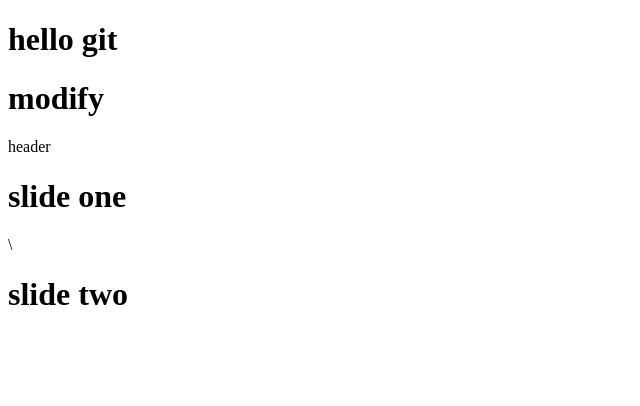
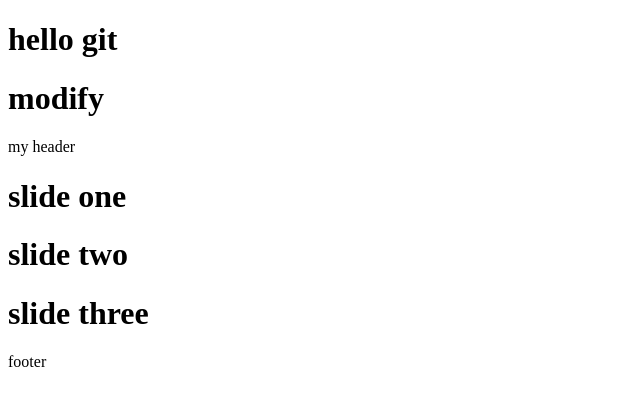
Before and after one commit to reza-m-t/git, a plain HTML site: page index.html in a window 1280 px wide. Shown: the whole page, without its empty margins (0-640 px from the left). Drawn offline with Linux system fonts and the light colour scheme.

Commit message:
footer added

```diff
--- a/index.html
+++ b/index.html
@@ -9,10 +9,12 @@
 <body>
     <h1> hello git </h1>
     <h1>modify</h1>
-    <header> header </header>
+    <header> my header </header>
     <div class="slider">
-        <h1> slide one</h1>\
+        <h1> slide one</h1>
         <h1> slide two</h1>
+        <h1> slide three</h1>
     </div>
+    <footer> footer  </footer>
 </body>
 </html>
```
